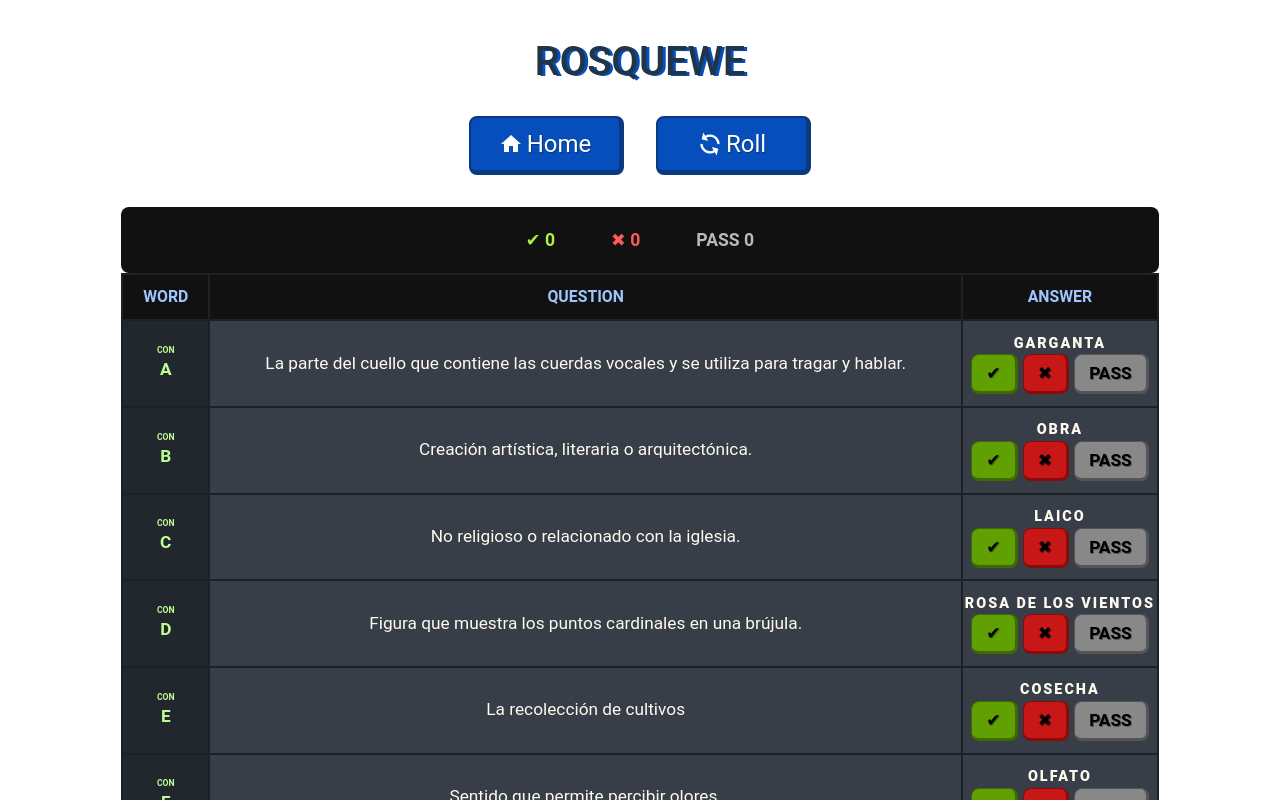
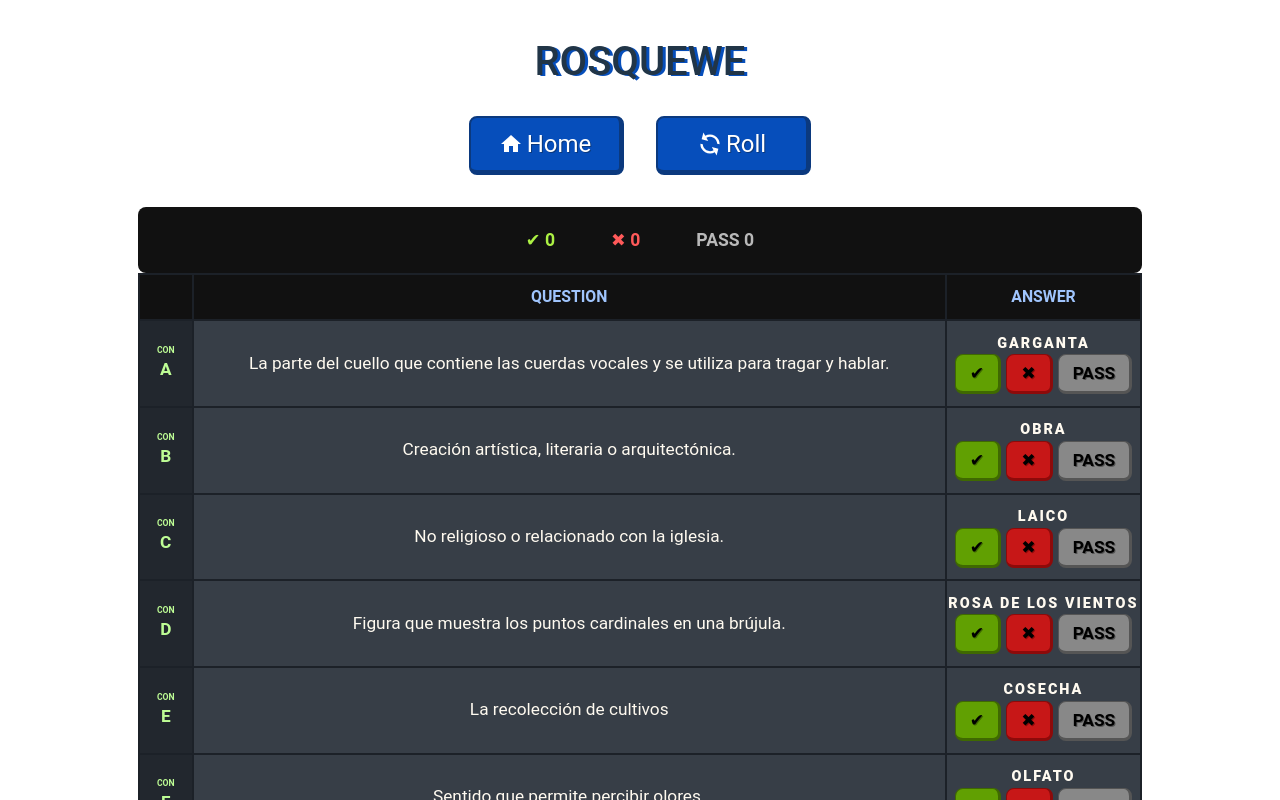
Before and after one commit to pa-ku/Rosco, a React (Vite) app: page /game in a window 1280 px wide. Shown: the top 800 px of the page. Built offline with nearby package versions, Linux system fonts and the light colour scheme.

Commit message:
Better ui in table

```diff
--- a/src/components/FirstTableRow.jsx
+++ b/src/components/FirstTableRow.jsx
@@ -1,6 +1,6 @@
 import React from "react";
 import styled from "styled-components";
-
+import AbcIcon from '@mui/icons-material/Abc';
 const FirstRow = styled.td`
   background-color: #111;
   border-radius: 2px solid #333;
@@ -21,7 +21,7 @@ export default function FirstTableRow() {
   return (
     <>
       <tr>
-        <FirstRow>Word</FirstRow>
+        <FirstRow></FirstRow>
         <FirstRow>Question</FirstRow>
         <FirstRow>Answer</FirstRow>
       </tr>
```
